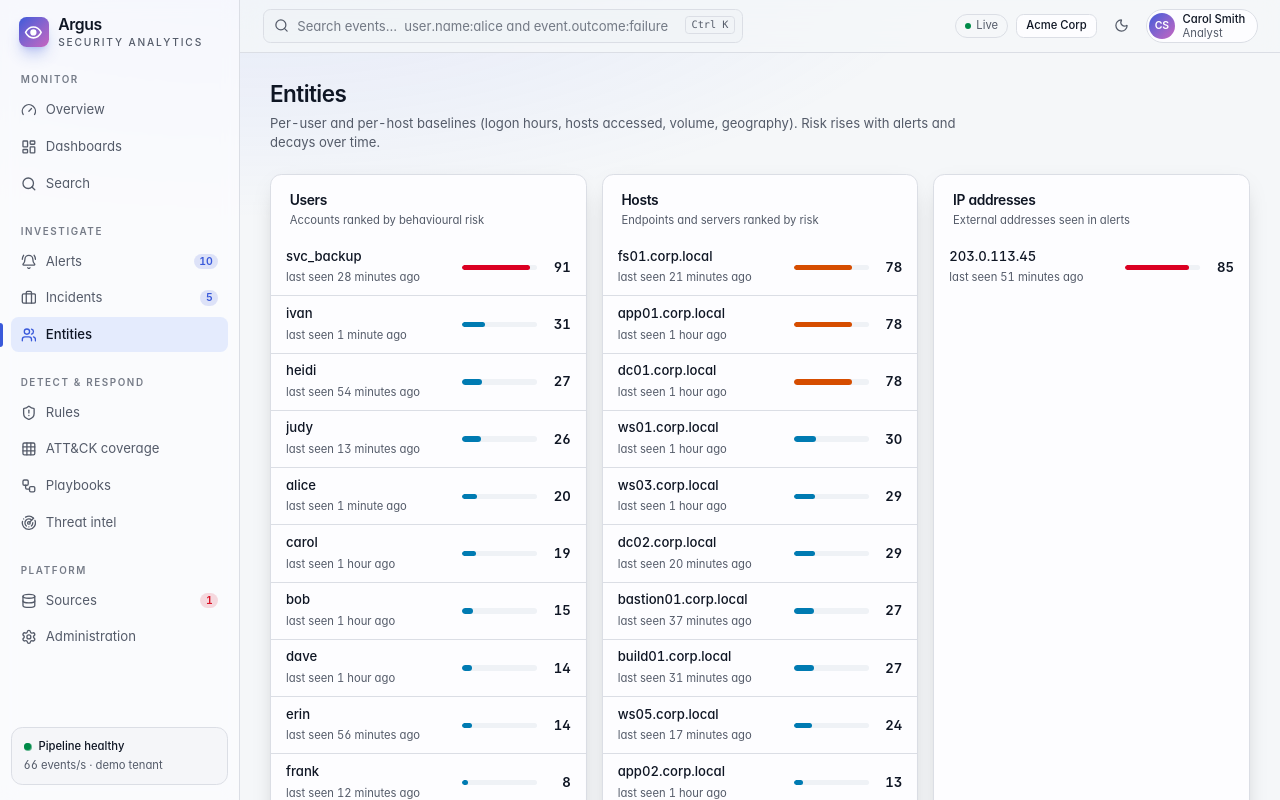
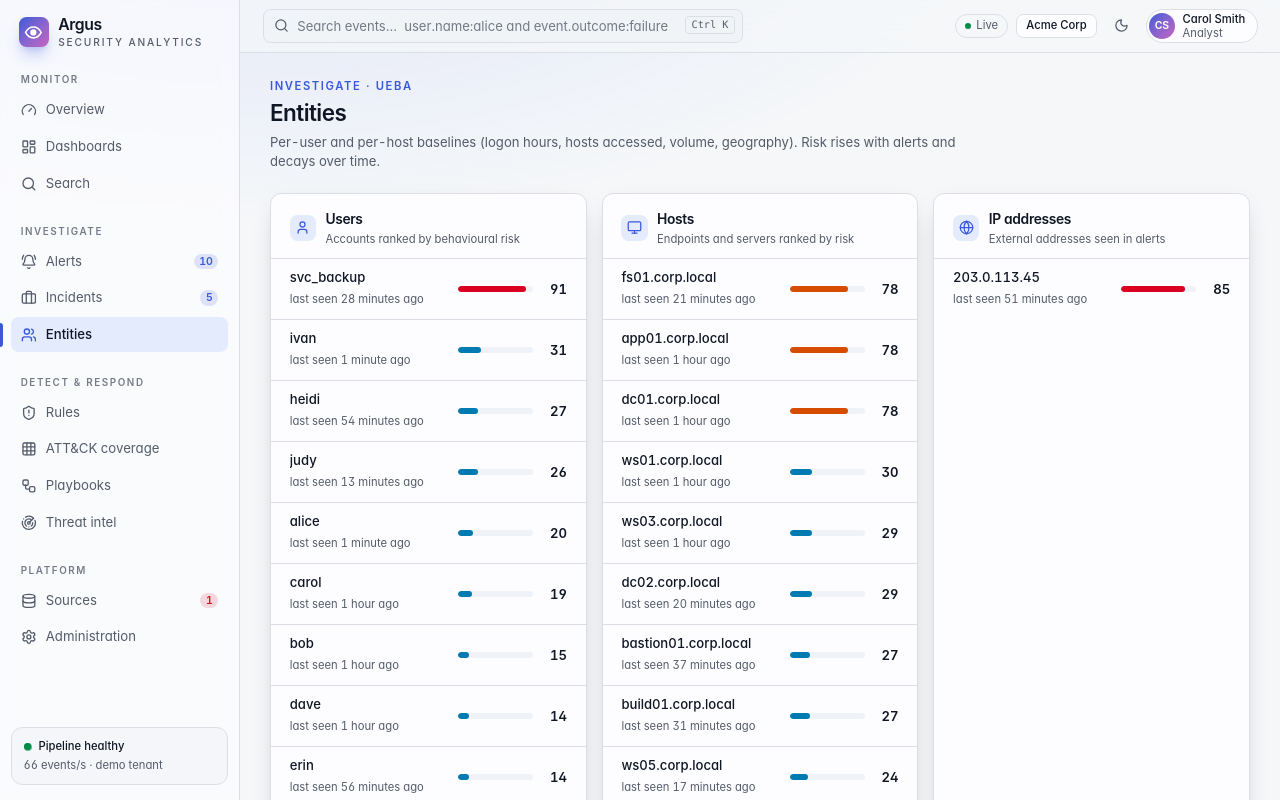
Before and after one commit to lumidren/Argus-SIEM, a Next.js app in the folder web/: page /entities in a window 1280 px wide. Shown: the top 800 px of the page. Built offline with nearby package versions, Linux system fonts and the light colour scheme.

Commit message:
web: entity list with type icons and linked rows

```diff
--- a/web/src/app/entities/[kind]/[id]/page.tsx
+++ b/web/src/app/entities/[kind]/[id]/page.tsx
@@ -42,7 +42,7 @@ export default async function EntityPage({ params }: { params: Promise<{ kind: s
         description={`${ref.kind === "ip" ? "IP address" : ref.kind === "user" ? "User account" : "Host"}${p ? ` · first seen ${relTime(p.firstSeen, now)}, last seen ${relTime(p.lastSeen, now)}` : ""}`}
         actions={<Link href={searchHref(`${field}:${id}`)} className="text-sm text-primary hover:underline">All events in search</Link>}
       />
-      <div className="grid gap-4 lg:grid-cols-3">
+      <div className="grid grid-cols-1 gap-4 lg:grid-cols-3">
         <Card>
           <CardHeader title="Risk" description="24-hour history" />
           <CardBody className="space-y-3">
--- a/web/src/app/entities/page.tsx
+++ b/web/src/app/entities/page.tsx
@@ -1,3 +1,4 @@
+import { Globe, Monitor, User } from "lucide-react";
 import type { Metadata } from "next";
 import Link from "next/link";
 import { RiskMeter } from "@/components/charts";
@@ -9,6 +10,8 @@ import { entityHref, relTime } from "@/lib/utils";
 export const metadata: Metadata = { title: "Entities" };
 export const dynamic = "force-dynamic";
 
+const icons = { user: User, host: Monitor, ip: Globe } as const;
+
 const groups: { kind: EntityRef["kind"]; title: string; description: string }[] = [
   { kind: "user", title: "Users", description: "Accounts ranked by behavioural risk" },
   { kind: "host", title: "Hosts", description: "Endpoints and servers ranked by risk" },
@@ -19,19 +22,21 @@ export default function EntitiesPage() {
   const now = data().now;
   return (
     <>
-      <PageHeader title="Entities" description="Per-user and per-host baselines (logon hours, hosts accessed, volume, geography). Risk rises with alerts and decays over time." />
-      <div className="grid gap-4 lg:grid-cols-3">
+      <PageHeader eyebrow="Investigate · UEBA" title="Entities" description="Per-user and per-host baselines (logon hours, hosts accessed, volume, geography). Risk rises with alerts and decays over time." />
+      <div className="grid grid-cols-1 gap-4 lg:grid-cols-3">
         {groups.map((g) => (
           <Card key={g.kind}>
-            <CardHeader title={g.title} description={g.description} />
-            <ul className="divide-y">
+            <CardHeader title={g.title} description={g.description} icon={(() => { const I = icons[g.kind]; return <I />; })()} />
+            <ul className="divide-y border-t">
               {topEntities(g.kind, 12).map((p) => (
-                <li key={p.ref.id} className="flex items-center justify-between gap-3 px-4 py-2">
-                  <div className="min-w-0">
-                    <Link href={entityHref(p.ref.kind, p.ref.id)} className="block truncate text-sm font-medium hover:underline">{p.displayName}</Link>
-                    <span className="text-xs text-muted-foreground">last seen {relTime(p.lastSeen, now)}</span>
-                  </div>
-                  <RiskMeter value={p.risk} />
+                <li key={p.ref.id}>
+                  <Link href={entityHref(p.ref.kind, p.ref.id)} className="flex items-center justify-between gap-3 px-5 py-2.5 hover:bg-accent/40">
+                    <span className="min-w-0">
+                      <span className="block truncate text-sm font-medium">{p.displayName}</span>
+                      <span className="text-xs text-muted-foreground">last seen {relTime(p.lastSeen, now)}</span>
+                    </span>
+                    <RiskMeter value={p.risk} />
+                  </Link>
                 </li>
               ))}
             </ul>
```
